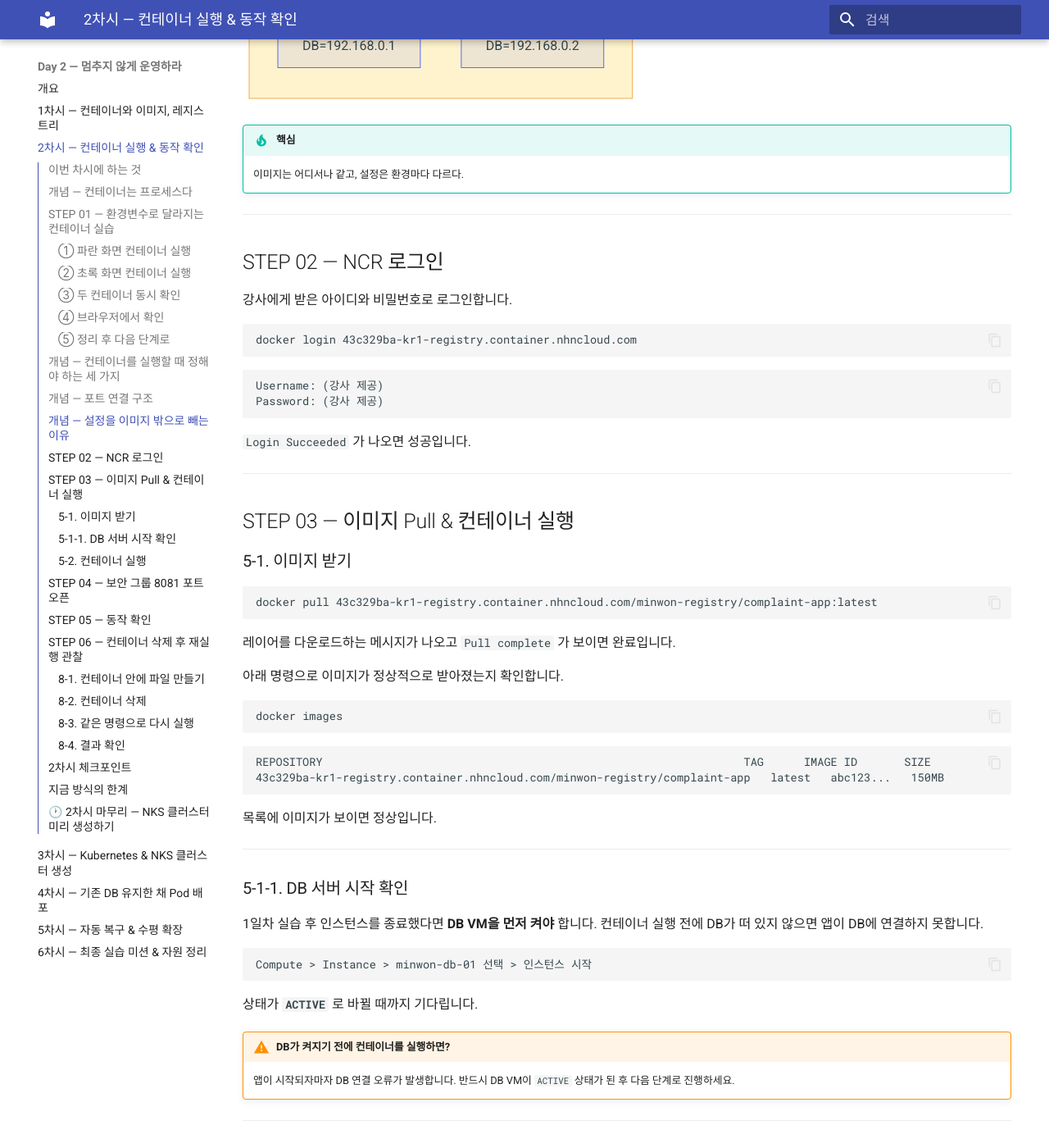
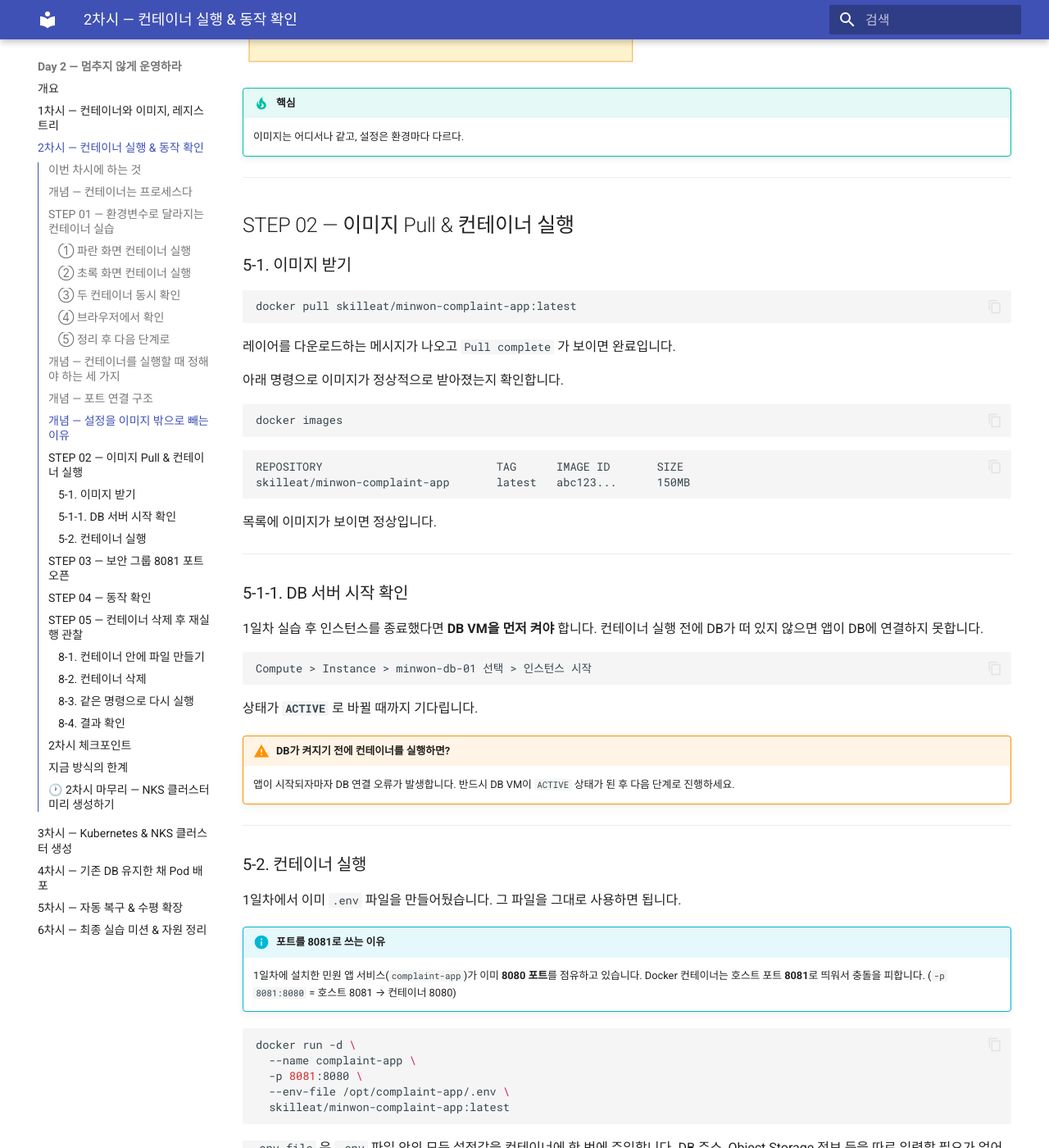
Before and after one commit to skilleat-labs/cloud-native-minwon-lab, an MkDocs documentation site: the page built from docs/day2/session2.md, in a window 1280 px wide and 1400 px high, scrolled down 3220 px. Shown: the whole window at 82% size. Built offline with MkDocs 1.6.1 and Material for MkDocs 9.7.7, drawn with Linux system fonts in a browser that asks for light colours; some of the changed text lies outside the part shown.

Commit message:
docs: 2차시 Docker Hub 이미지로 전환, NCR 로그인 단계 제거
- session2.md: NCR 로그인 STEP 제거, docker pull/run 명령을 skilleat/minwon-complaint-app:latest로 변경, 단계 번호 재정렬
- session4.md: NCR 문구를 Docker Hub로 교체 (다이어그램, 목표, 트러블슈팅)

Co-Authored-By: Claude Sonnet 4.6 <noreply@anthropic.com>

````diff
--- a/docs/day2/session2.md
+++ b/docs/day2/session2.md
@@ -10,11 +10,10 @@
 | STEP | 내용 |
 |------|------|
 | 01 | 환경변수로 달라지는 컨테이너 실습 |
-| 02 | NCR 로그인 |
-| 03 | 이미지 Pull & 컨테이너 실행 |
-| 04 | 보안 그룹 8081 포트 오픈 |
-| 05 | 동작 확인 |
-| 06 | 컨테이너 삭제 후 재실행 — 상태 관찰 |
+| 02 | 이미지 Pull & 컨테이너 실행 |
+| 03 | 보안 그룹 8081 포트 오픈 |
+| 04 | 동작 확인 |
+| 05 | 컨테이너 삭제 후 재실행 — 상태 관찰 |
 
 ---
 
@@ -137,29 +136,12 @@ flowchart LR
 
 ---
 
-## STEP 02 — NCR 로그인
-
-강사에게 받은 아이디와 비밀번호로 로그인합니다.
-
-```bash
-docker login 43c329ba-kr1-registry.container.nhncloud.com
-```
-
-```
-Username: (강사 제공)
-Password: (강사 제공)
-```
-
-`Login Succeeded` 가 나오면 성공입니다.
-
----
-
-## STEP 03 — 이미지 Pull & 컨테이너 실행
+## STEP 02 — 이미지 Pull & 컨테이너 실행
 
 ### 5-1. 이미지 받기
 
 ```bash
-docker pull 43c329ba-kr1-registry.container.nhncloud.com/minwon-registry/complaint-app:latest
+docker pull skilleat/minwon-complaint-app:latest
 ```
 
 레이어를 다운로드하는 메시지가 나오고 `Pull complete` 가 보이면 완료입니다.
@@ -171,8 +153,8 @@ docker images
 ```
 
 ```
-REPOSITORY                                                               TAG      IMAGE ID       SIZE
-43c329ba-kr1-registry.container.nhncloud.com/minwon-registry/complaint-app   latest   abc123...   150MB
+REPOSITORY                          TAG      IMAGE ID       SIZE
+skilleat/minwon-complaint-app       latest   abc123...      150MB
 ```
 
 목록에 이미지가 보이면 정상입니다.
@@ -210,7 +192,7 @@ docker run -d \
   --name complaint-app \
   -p 8081:8080 \
   --env-file /opt/complaint-app/.env \
-  43c329ba-kr1-registry.container.nhncloud.com/minwon-registry/complaint-app:latest
+  skilleat/minwon-complaint-app:latest
 ```
 
 `--env-file` 은 `.env` 파일 안의 모든 설정값을 컨테이너에 한 번에 주입합니다.
@@ -333,7 +315,7 @@ http://<App-VM-플로팅-IP>:8081
 
 ---
 
-## STEP 06 — 컨테이너 삭제 후 재실행 관찰
+## STEP 05 — 컨테이너 삭제 후 재실행 관찰
 
 컨테이너를 지우면 **컨테이너 안의 데이터는 사라지지만, DB와 Object Storage는 그대로**임을 확인합니다.
 
@@ -358,7 +340,7 @@ docker run -d \
   --name complaint-app \
   -p 8081:8080 \
   --env-file /opt/complaint-app/.env \
-  43c329ba-kr1-registry.container.nhncloud.com/minwon-registry/complaint-app:latest
+  skilleat/minwon-complaint-app:latest
 ```
 
 ### 8-4. 결과 확인
````
Also changed, not shown: other parts of docs/day2/session2.md (+2 -2 lines), docs/day2/session4.md (+7 -7 lines).
